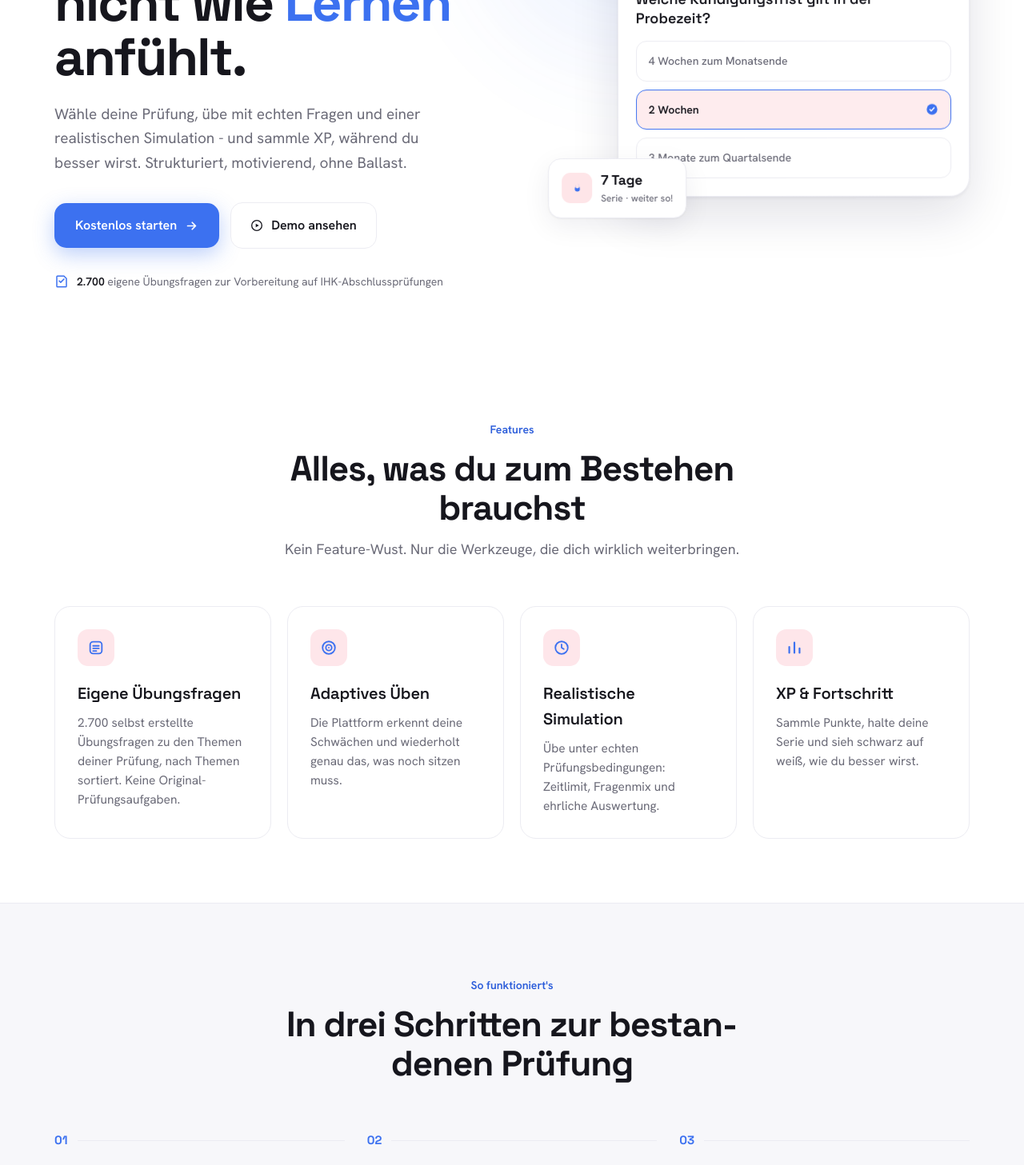
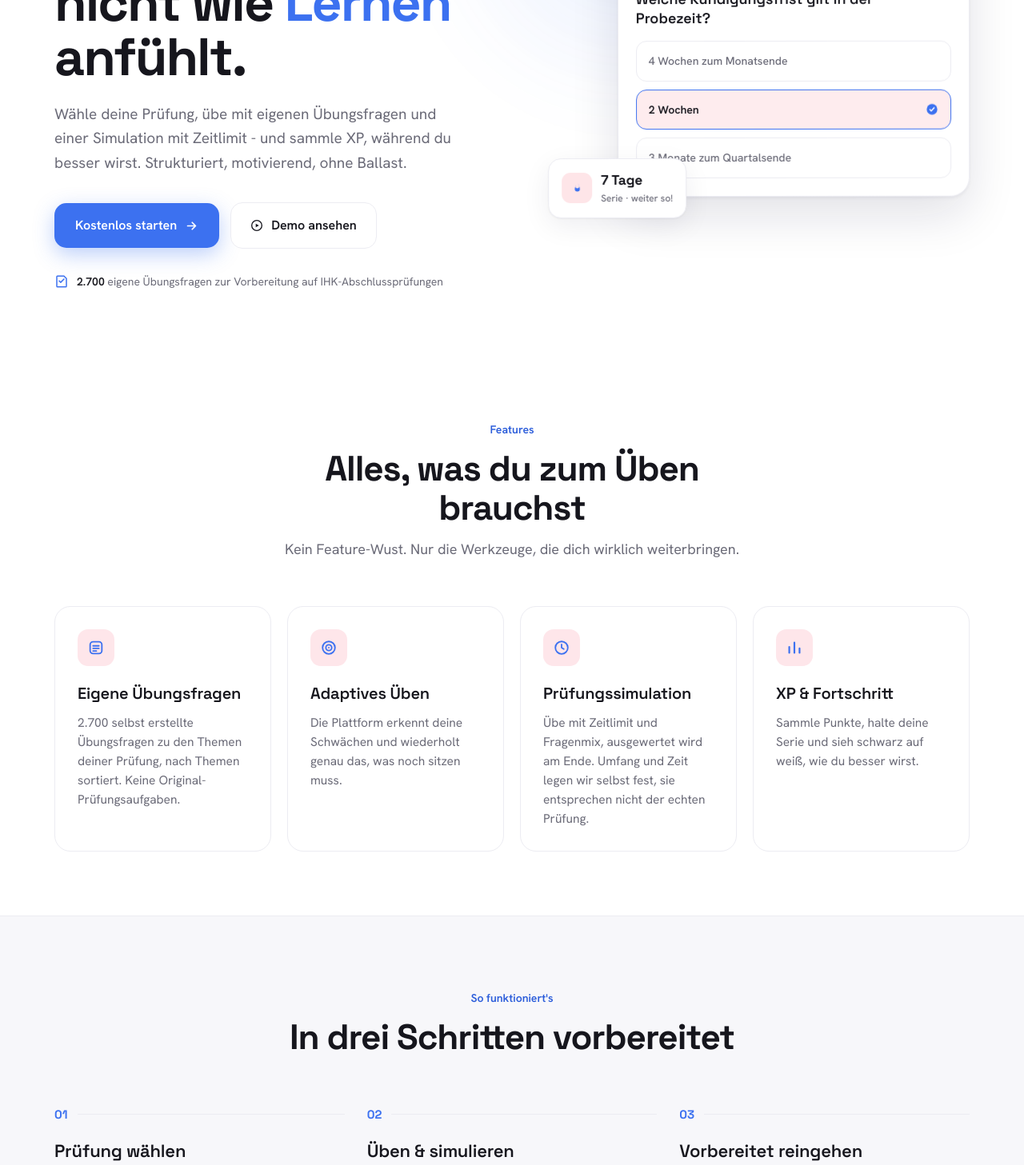
Before and after one commit to wanjuraluca/paukr, a Next.js app: page / in a window 1280 px wide. Shown: the part 400-1857 px from the top of the page at 80% size. Built offline with nearby package versions, Linux system fonts and the light colour scheme; no server answers; the database is empty.

Commit message:
Reword exam claims on the landing page and in the app

```diff
--- a/src/app/LandingClient.tsx
+++ b/src/app/LandingClient.tsx
@@ -304,7 +304,7 @@ export default function LandingClient({
               textWrap: "pretty",
             }}
           >
-            Wähle deine Prüfung, übe mit echten Fragen und einer realistischen Simulation - und
+            Wähle deine Prüfung, übe mit eigenen Übungsfragen und einer Simulation mit Zeitlimit - und
             sammle XP, während du besser wirst. Strukturiert, motivierend, ohne Ballast.
           </p>
           <div
@@ -497,7 +497,7 @@ export default function LandingClient({
         <div style={{ animation: "pk-revUp .7s cubic-bezier(.16,1,.3,1) 0s both", maxWidth: "640px", margin: "0 auto 56px", textAlign: "center" }}>
           <span style={{ fontSize: "14px", fontWeight: 600, color: "var(--accent-strong)" }}>Features</span>
           <h2 style={{ ...heading, fontWeight: 700, fontSize: "clamp(30px,3.6vw,44px)", letterSpacing: "-.025em", margin: "12px 0 14px", lineHeight: 1.1 }}>
-            Alles, was du zum Bestehen brauchst
+            Alles, was du zum Üben brauchst
           </h2>
           <p style={{ fontSize: "18px", color: "var(--muted)", margin: 0, textWrap: "pretty" }}>
             Kein Feature-Wust. Nur die Werkzeuge, die dich wirklich weiterbringen.
@@ -536,8 +536,8 @@ export default function LandingClient({
                   <path d="M12 7.5V12l3 2" stroke="var(--accent)" strokeWidth="2" strokeLinecap="round" strokeLinejoin="round" />
                 </svg>
               ),
-              title: "Realistische Simulation",
-              body: "Übe unter echten Prüfungsbedingungen: Zeitlimit, Fragenmix und ehrliche Auswertung.",
+              title: "Prüfungssimulation",
+              body: "Übe mit Zeitlimit und Fragenmix, ausgewertet wird am Ende. Umfang und Zeit legen wir selbst fest, sie entsprechen nicht der echten Prüfung.",
             },
             {
               delay: ".24s",
@@ -581,13 +581,13 @@ export default function LandingClient({
           <div style={{ animation: "pk-revUp .7s cubic-bezier(.16,1,.3,1) 0s both", maxWidth: "640px", margin: "0 auto 60px", textAlign: "center" }}>
             <span style={{ fontSize: "14px", fontWeight: 600, color: "var(--accent-strong)" }}>So funktioniert&apos;s</span>
             <h2 style={{ ...heading, fontWeight: 700, fontSize: "clamp(30px,3.6vw,44px)", letterSpacing: "-.025em", margin: "12px 0 0", lineHeight: 1.1 }}>
-              In drei Schritten zur bestandenen Prüfung
+              In drei Schritten vorbereitet
             </h2>
           </div>
           <div style={{ display: "grid", gridTemplateColumns: "repeat(auto-fit,minmax(260px,1fr))", gap: "28px" }}>
             {[
               { delay: "0s", num: "01", title: "Prüfung wählen", body: "Such dir deine Prüfung aus dem Katalog. Der Rest wird passgenau für dich vorbereitet." },
-              { delay: ".12s", num: "02", title: "Üben & simulieren", body: "Arbeite dich durch Fragen und volle Simulationen, in deinem Tempo, mit sofortigem Feedback." },
+              { delay: ".12s", num: "02", title: "Üben & simulieren", body: "Arbeite dich in deinem Tempo durch die Fragen und teste dich in Simulationen mit Zeitlimit." },
               { delay: ".24s", num: "03", title: "Vorbereitet reingehen", body: "Du siehst, welche Themen schon sitzen und wo du noch üben solltest. Bestehen musst du die Prüfung am Ende selbst." },
             ].map((s) => (
               <div key={s.num} style={{ animation: `pk-revUp .7s cubic-bezier(.16,1,.3,1) ${s.delay} both` }}>
--- a/src/app/app/AppClient.tsx
+++ b/src/app/app/AppClient.tsx
@@ -1109,7 +1109,7 @@ export default function AppClient({
           <div style={{ animation: "pk-revUp .6s cubic-bezier(.16,1,.3,1) both", marginBottom: "36px" }}>
             <span style={{ fontSize: "14px", fontWeight: 600, color: "var(--accent-strong)" }}>Prüfungsvorbereitung</span>
             <h1 style={{ ...heading, fontWeight: 700, fontSize: "clamp(30px,4vw,46px)", letterSpacing: "-.03em", margin: "8px 0 12px", lineHeight: 1.05 }}>{examName}</h1>
-            <p style={{ fontSize: "18px", color: "var(--muted)", margin: 0, maxWidth: "600px" }}>{activeExam.description || "Bereite dich gezielt vor: Themen üben oder unter echten Bedingungen simulieren."}</p>
+            <p style={{ fontSize: "18px", color: "var(--muted)", margin: 0, maxWidth: "600px" }}>{activeExam.description || "Bereite dich gezielt vor: Themen üben oder dich in einer Simulation mit Zeitlimit testen."}</p>
           </div>
           <div className="pk-app-stats" style={{ animation: "pk-revUp .6s cubic-bezier(.16,1,.3,1) .06s both", display: "grid", gridTemplateColumns: "auto 1fr 1fr", gap: "14px", alignItems: "center", background: "var(--surface)", border: "1px solid var(--border)", borderRadius: "20px", padding: "24px 28px", marginBottom: "26px" }}>
             <div style={{ position: "relative", width: "96px", height: "96px" }}>
```
